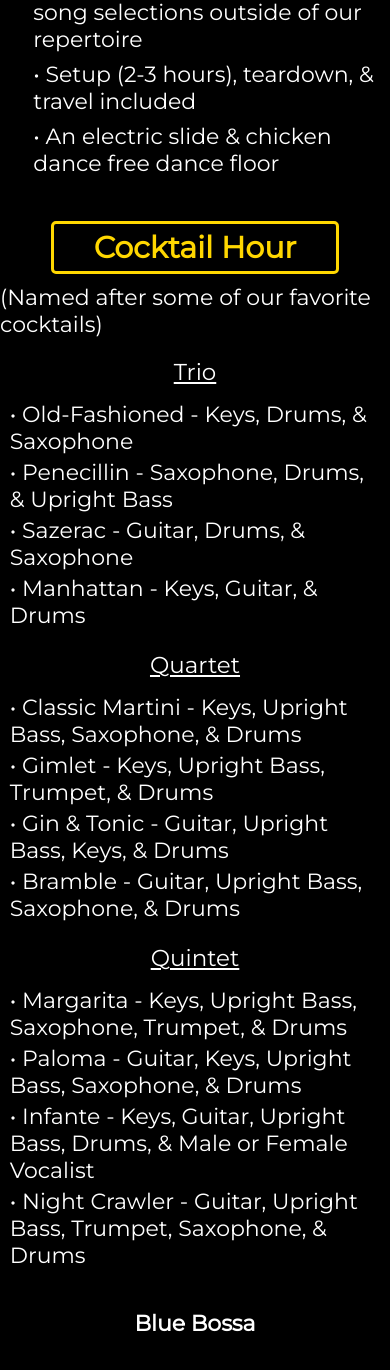
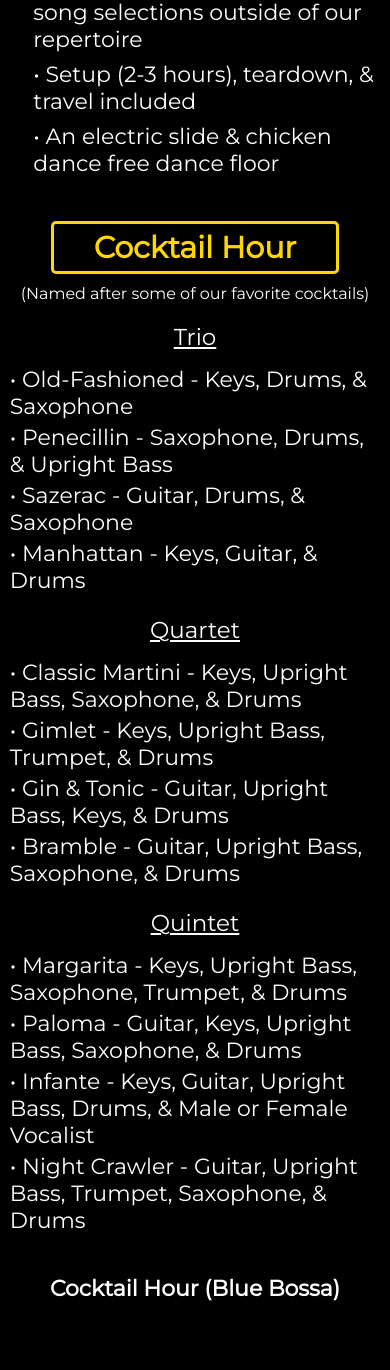
Before and after one commit to adamcreeves/Weekend-Society-Music-company-website-reactjs, a React (Create React App) app: page /services in a window 390 px wide. Shown: the part 1829-3199 px from the top of the page. Built offline with nearby package versions, Linux system fonts and the light colour scheme.

Commit message:
Small update

```diff
--- a/src/Home.css
+++ b/src/Home.css
@@ -228,7 +228,7 @@
         font-size: 33px !important;
     }
     .home__whatsOfferedContainer {
-        margin-bottom: 15px;
+        margin-bottom: 35px;
     }
     .home__whatsOfferedDetailContainer {
         width: 50%;
--- a/src/Home.js
+++ b/src/Home.js
@@ -29,7 +29,7 @@ function Home() {
             </div>
             <div className='home__containerBottom'>
                 <div className='home__video'>
-                    <ReactPlayer className='video' url='https://vimeo.com/570084066' />
+                    <ReactPlayer className='video' url='https://vimeo.com/572268414' />
                 </div>
             </div>
             <div className='home__containerVeryBottom'>
--- a/src/Services.css
+++ b/src/Services.css
@@ -288,4 +288,7 @@
         text-align: center;
         font-size: 25px;
     }
+    .services__titleUnderText {
+        font-size: 16px;
+    }
 }
--- a/src/Services.js
+++ b/src/Services.js
@@ -177,7 +177,7 @@ function Services() {
                                 details={'• Margarita - Keys, Upright Bass, Saxophone, Trumpet, & Drums \n • Paloma - Guitar, Keys, Upright Bass, Saxophone, & Drums \n • Infante - Keys, Guitar, Upright Bass, Drums, & Male or Female Vocalist \n • Night Crawler - Guitar, Upright Bass, Trumpet, Saxophone, & Drums'} />
                         </div>
                         <div className='videos__video'>
-                            <div className='videoTitle'>Blue Bossa</div>
+                            <div className='videoTitle'>Cocktail Hour (Blue Bossa)</div>
                             <ReactPlayer className='video' url='https://vimeo.com/569581619' />
                         </div>
                     </div>
```
